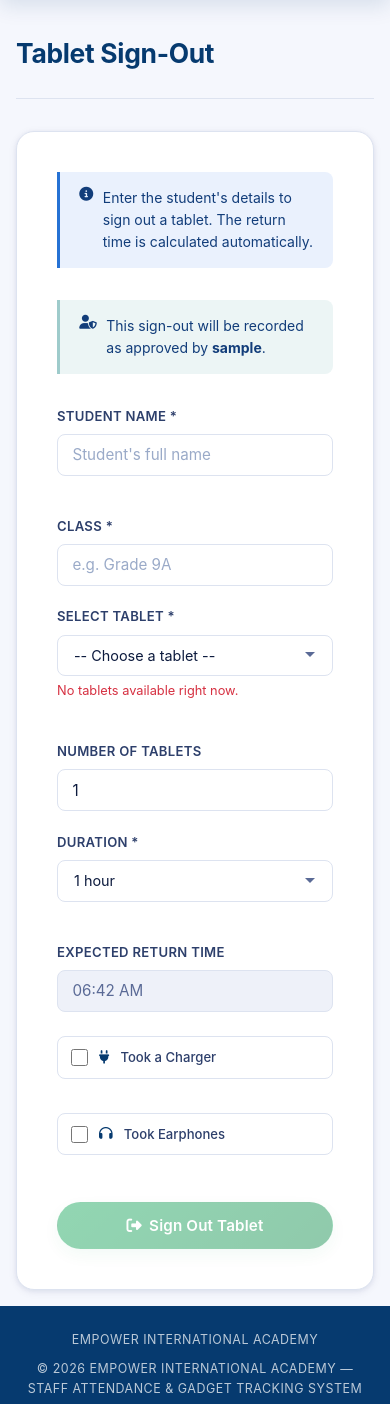
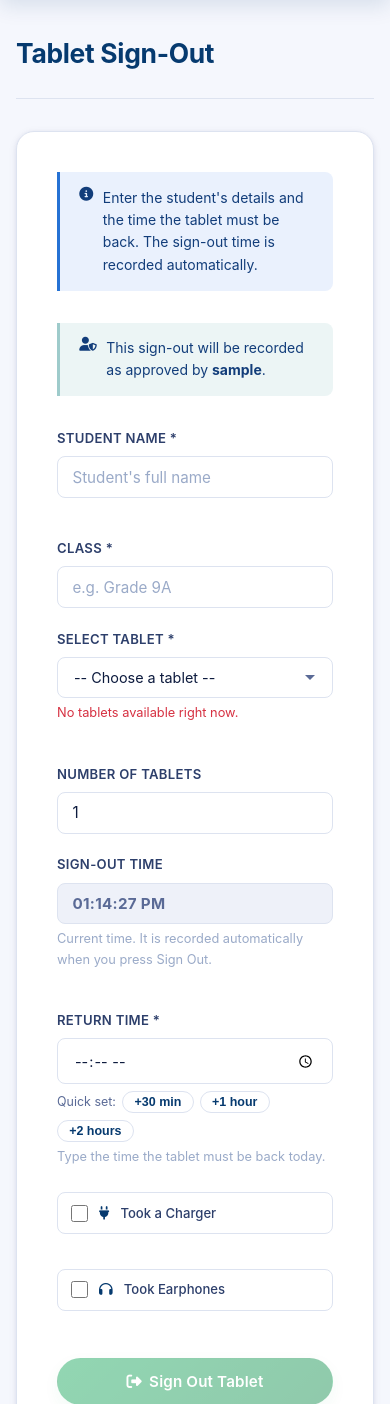
Before and after one commit to empowerinternationalacademy21-jpg/Empower-Staff-Attendence-And-Gadget-Tracking-System, a Flask app: page /tablets/signout in a window 390 px wide; the page is wider, and only the part inside the window is pictured. Shown: the part 64-1468 px from the top of that part. Run offline with Flask 3, Linux system fonts and the light colour scheme; the visitor is signed in with stand-in values (Sample User, id 1); data that the repository does not hold is empty.

Commit message:
Update tablet sign-out form for clarity and functionality

```diff
--- a/templates/tablet_signout.html
+++ b/templates/tablet_signout.html
@@ -9,7 +9,7 @@
 <div class="form-card">
   <div class="form-card-header">
     <i class="fas fa-info-circle"></i>
-    Enter the student's details to sign out a tablet. The return time is calculated automatically.
+    Enter the student's details and the time the tablet must be back. The sign-out time is recorded automatically.
   </div>
   <div class="form-card-header" style="background:rgba(14,124,123,.08);border-color:rgba(14,124,123,.35);">
     <i class="fas fa-user-shield"></i>
@@ -19,11 +19,11 @@
     <div class="form-row">
       <div class="form-group">
         <label>Student Name *</label>
-        <input type="text" name="student_name" class="form-control" placeholder="Student's full name" required/>
+        <input type="text" name="student_name" class="form-control" placeholder="Student's full name" value="{{ form.get('student_name', '') }}" required/>
       </div>
       <div class="form-group">
         <label>Class *</label>
-        <input type="text" name="student_class" class="form-control" placeholder="e.g. Grade 9A" required/>
+        <input type="text" name="student_class" class="form-control" placeholder="e.g. Grade 9A" value="{{ form.get('student_class', '') }}" required/>
       </div>
     </div>
 
@@ -33,7 +33,7 @@
         <select name="tablet_id" class="form-control" required>
           <option value="">-- Choose a tablet --</option>
           {% for tablet in tablets %}
-          <option value="{{ tablet['id'] }}">{{ tablet['tablet_id'] }} — {{ tablet['name'] or 'Tablet' }}</option>
+          <option value="{{ tablet['id'] }}" {{ 'selected' if form.get('tablet_id') == tablet['id']|string else '' }}>{{ tablet['tablet_id'] }} — {{ tablet['name'] or 'Tablet' }}</option>
           {% endfor %}
         </select>
         {% if not tablets %}
@@ -42,40 +42,41 @@
       </div>
       <div class="form-group">
         <label>Number of Tablets</label>
-        <input type="number" name="quantity" class="form-control" value="1" min="1" max="5"/>
+        <input type="number" name="quantity" class="form-control" value="{{ form.get('quantity', 1) }}" min="1" max="5"/>
       </div>
     </div>
 
     <div class="form-row">
       <div class="form-group">
-        <label>Duration *</label>
-        <select name="duration_hours" class="form-control" id="duration-select">
-          <option value="0.5">30 minutes</option>
-          <option value="1" selected>1 hour</option>
-          <option value="1.5">1.5 hours</option>
-          <option value="2">2 hours</option>
-          <option value="3">3 hours</option>
-          <option value="4">4 hours</option>
-          <option value="6">6 hours</option>
-          <option value="8">Full Day (8 hours)</option>
-        </select>
+        <label>Sign-Out Time</label>
+        <input type="text" class="form-control clock-field" id="signout-now" readonly
+               placeholder="Current time" tabindex="-1"/>
+        <span class="form-note">Current time. It is recorded automatically when you press Sign Out.</span>
       </div>
       <div class="form-group">
-        <label>Expected Return Time</label>
-        <input type="text" class="form-control" id="expected-return" readonly placeholder="Auto-calculated"/>
+        <label>Return Time *</label>
+        <input type="time" name="return_time" id="return-time" class="form-control"
+               value="{{ form.get('return_time', '') }}" required/>
+        <div class="quick-times">
+          <span>Quick set:</span>
+          <button type="button" data-add="30">+30 min</button>
+          <button type="button" data-add="60">+1 hour</button>
+          <button type="button" data-add="120">+2 hours</button>
+        </div>
+        <span class="form-note" id="return-hint">Type the time the tablet must be back today.</span>
       </div>
     </div>
 
     <div class="form-row checkbox-row">
       <div class="form-group checkbox-group">
         <label class="checkbox-label">
-          <input type="checkbox" name="took_charger"/>
+          <input type="checkbox" name="took_charger" {{ 'checked' if 'took_charger' in form else '' }}/>
           <i class="fas fa-plug"></i> Took a Charger
         </label>
       </div>
       <div class="form-group checkbox-group">
         <label class="checkbox-label">
-          <input type="checkbox" name="took_earphones"/>
+          <input type="checkbox" name="took_earphones" {{ 'checked' if 'took_earphones' in form else '' }}/>
           <i class="fas fa-headphones"></i> Took Earphones
         </label>
       </div>
@@ -89,15 +90,61 @@
   </form>
 </div>
 
+<style>
+.clock-field { font-weight: 700; color: var(--navy); background: var(--navy-ghost, #eef1f8); letter-spacing: .3px; }
+.quick-times { display: flex; gap: .4rem; align-items: center; margin-top: .45rem; flex-wrap: wrap; font-size: .78rem; color: var(--ink-light); }
+.quick-times button {
+  border: 1.5px solid var(--ink-rule); background: var(--white); color: var(--navy);
+  border-radius: 999px; padding: .2rem .7rem; font-size: .78rem; font-weight: 600; cursor: pointer;
+}
+.quick-times button:hover { background: var(--navy); color: var(--white); border-color: var(--navy); }
+#return-hint.bad { color: var(--danger); font-weight: 600; }
+#return-hint.ok  { color: var(--green-dark, #0b7a47); font-weight: 600; }
+</style>
+
 <script>
-function updateReturnTime() {
-  const dur = parseFloat(document.getElementById('duration-select').value);
-  const now = new Date();
-  const ret = new Date(now.getTime() + dur * 3600000);
-  document.getElementById('expected-return').value =
-    ret.toLocaleTimeString('en-US', { hour: '2-digit', minute: '2-digit', hour12: true });
+// The clock follows the SERVER's time in the school's time zone, so it is
+// correct even if this device's clock or time zone is wrong.
+const TZ = {{ tz_name | tojson }};
+const offset = {{ server_now_ms }} - Date.now();
+const nowEl = document.getElementById('signout-now');
+const retEl = document.getElementById('return-time');
+const hint  = document.getElementById('return-hint');
+
+function serverNow() { return new Date(Date.now() + offset); }
+function partsIn(d) {
+  const f = new Intl.DateTimeFormat('en-GB', { timeZone: TZ, hour: '2-digit', minute: '2-digit', hourCycle: 'h23' });
+  const p = Object.fromEntries(f.formatToParts(d).map(x => [x.type, x.value]));
+  return { h: parseInt(p.hour, 10), m: parseInt(p.minute, 10) };
 }
-document.getElementById('duration-select').addEventListener('change', updateReturnTime);
-updateReturnTime();
+function pad(n) { return String(n).padStart(2, '0'); }
+function tick() {
+  nowEl.value = new Intl.DateTimeFormat('en-US', { timeZone: TZ, hour: '2-digit', minute: '2-digit', second: '2-digit', hour12: true }).format(serverNow());
+  checkReturn();
+}
+function checkReturn() {
+  if (!retEl.value) { hint.className = 'form-note'; hint.textContent = 'Type the time the tablet must be back today.'; return true; }
+  const n = partsIn(serverNow());
+  const [h, m] = retEl.value.split(':').map(Number);
+  const diff = (h * 60 + m) - (n.h * 60 + n.m);
+  if (diff <= 0) { hint.className = 'form-note bad'; hint.textContent = 'The return time must be later than the current time.'; return false; }
+  const hh = Math.floor(diff / 60), mm = diff % 60;
+  hint.className = 'form-note ok';
+  hint.textContent = 'Tablet is out for ' + (hh ? hh + ' h ' : '') + (mm ? mm + ' min' : '').trim();
+  return true;
+}
+document.querySelectorAll('.quick-times button').forEach(function (b) {
+  b.addEventListener('click', function () {
+    const t = new Date(serverNow().getTime() + parseInt(b.dataset.add, 10) * 60000);
+    const p = partsIn(t);
+    retEl.value = pad(p.h) + ':' + pad(p.m);
+    checkReturn();
+  });
+});
+retEl.addEventListener('input', checkReturn);
+document.querySelector('form[action$="signout"]').addEventListener('submit', function (e) {
+  if (!checkReturn() || !retEl.value) { e.preventDefault(); retEl.focus(); }
+});
+tick(); setInterval(tick, 1000);
 </script>
 {% endblock %}
```
